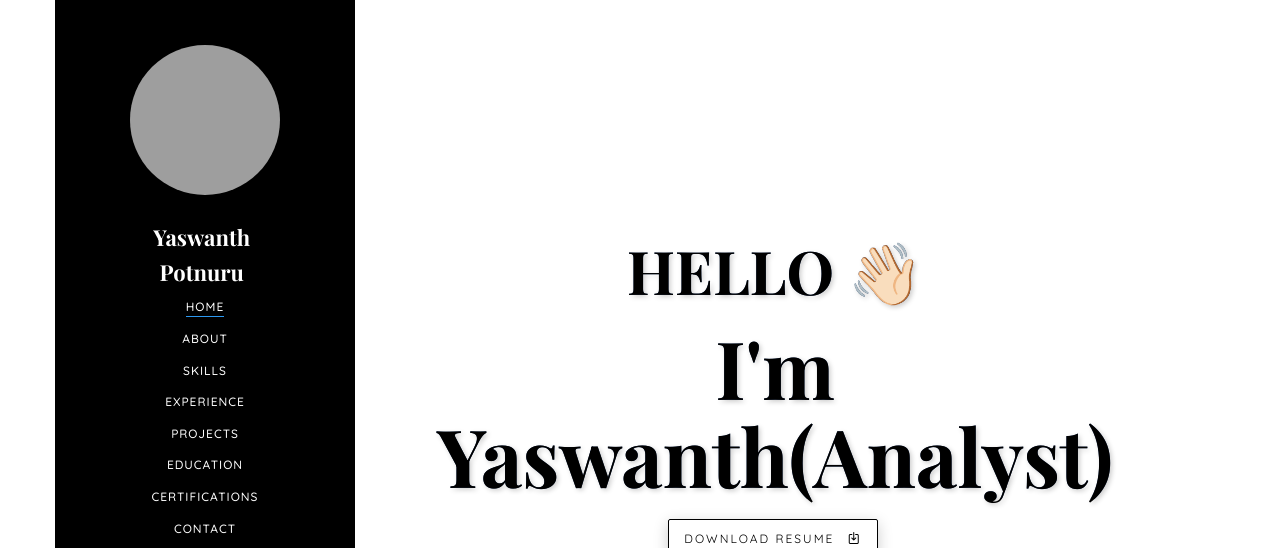
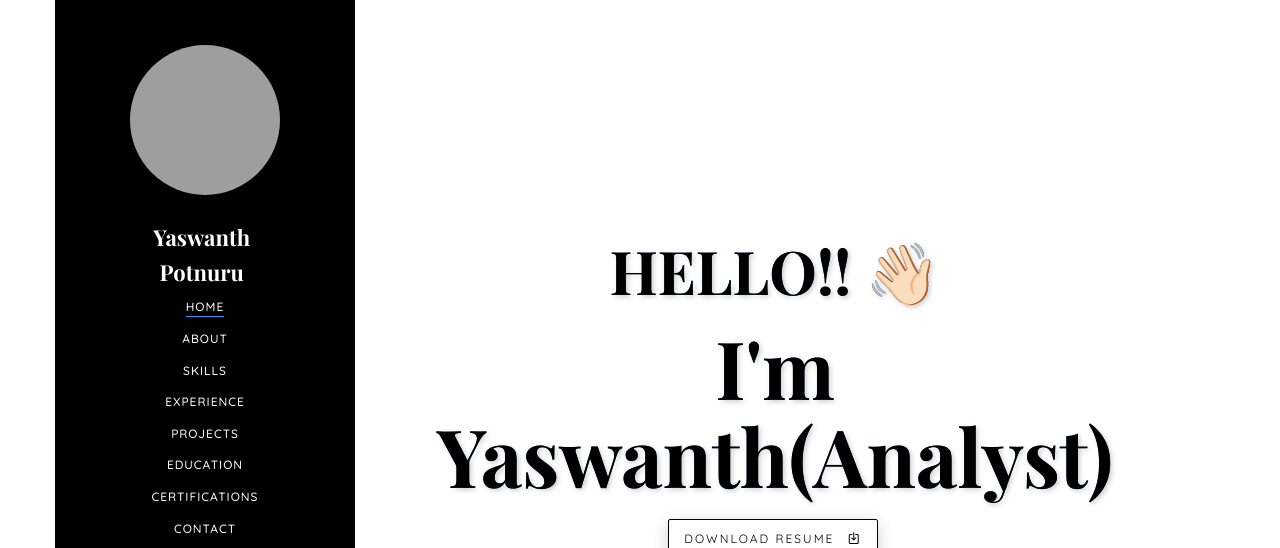
Before and after one commit to yaswanth9399/Yaswanthpotnuru-portfolio, a website: page index.html in a window 1280 px wide. Shown: the top 548 px of the page. Drawn offline with nearby package versions, Linux system fonts and the light colour scheme; grey boxes are pictures that could not be loaded; files whose address does not match are found by name; a web font is replaced by a local one.

Commit message:
Update index.html

```diff
--- a/index.html
+++ b/index.html
@@ -101,7 +101,7 @@
 									<div class="col-md-6 col-md-offset-3 col-md-pull-3 col-sm-12 col-xs-12 js-fullheight slider-text" style="width:100%">
 										<div class="slider-text-inner js-fullheight" style="width:100%">
 											<div class="desc" style="text-align: center;">
-												<h1>HELLO 👋🏻</h1>
+												<h1>HELLO!! 👋🏻</h1>
 												<h1 style="font-size: 80px;">I'm <span class="rotating-text">Yaswanth</span></h1>
 											</div>
 											<!-- First Download Resume Button (Visible on Desktop) -->
```
